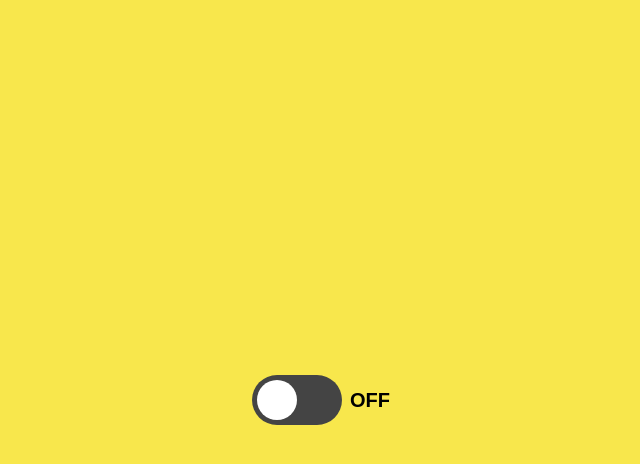
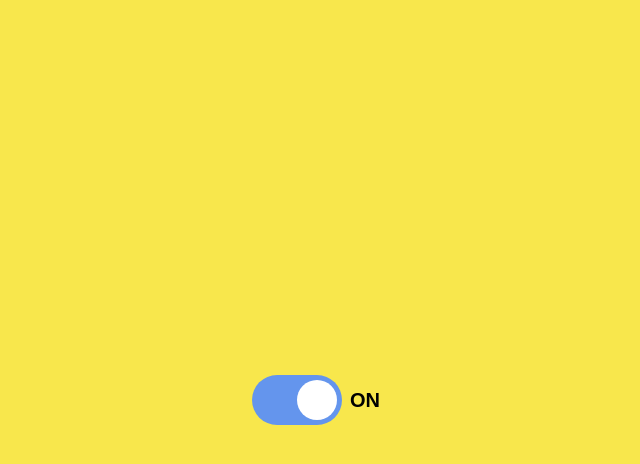
Before and after one commit to DcTomkid/animatedtogglebutton, a plain HTML site: page index.html in a window 1280 px wide. Both pictures are taken after a click on the element 665 px from the left and 400 px from the top of the page. Shown: the whole page, without its empty margins (388-1028 px from the left). Drawn offline with Linux system fonts and the light colour scheme.

Commit message:
Done with the project

```diff
--- a/index.html
+++ b/index.html
@@ -10,12 +10,14 @@
 
     <div class="container">
       <div class="toggle">
-        <div class="toggle-button"></div>
+        <div class="toggle-button" onclick="Animatedtoggle()">
+
+        </div>
       </div>
       <div class="text">OFF</div>
     </div>
 
-    <!-- javascript script -->
+    <!-- javascript -->
      <script src="./app.js"></script>
 </body>
 </html>
--- a/style.css
+++ b/style.css
@@ -26,7 +26,9 @@ body {
   height: 50px;
   background: #444;
   border-radius: 30px;
+  transition: 0.3s;
 }
+
 .container .toggle .toggle-button {
   position: absolute;
   top: 5px;
@@ -36,6 +38,13 @@ body {
   background: white;
   border-radius: 50%;
   cursor: pointer;
+  transition: 0.3s;
+}
+.container .toggle.active {
+  background: cornflowerblue;
+}
+.container .toggle.active .toggle-button {
+  left: 45px;
 }
 .container .text {
   position: absolute;
```
